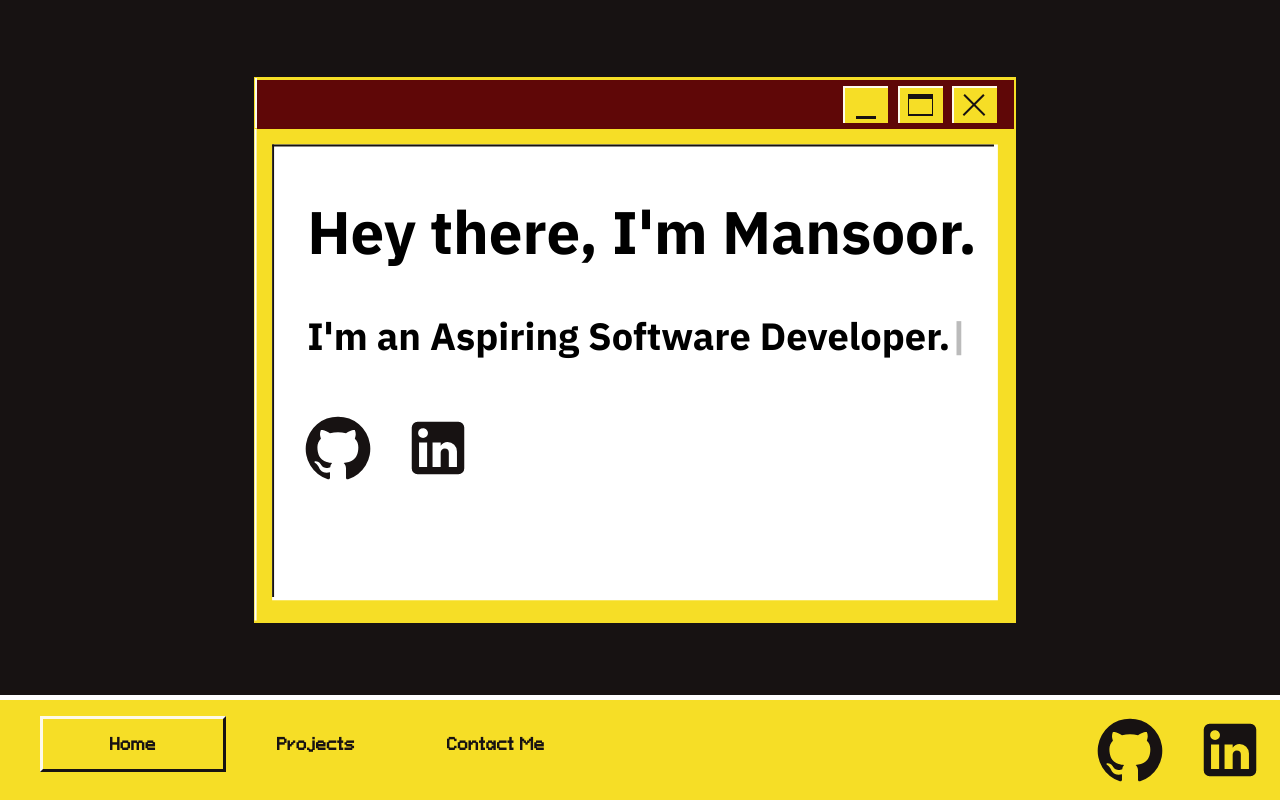
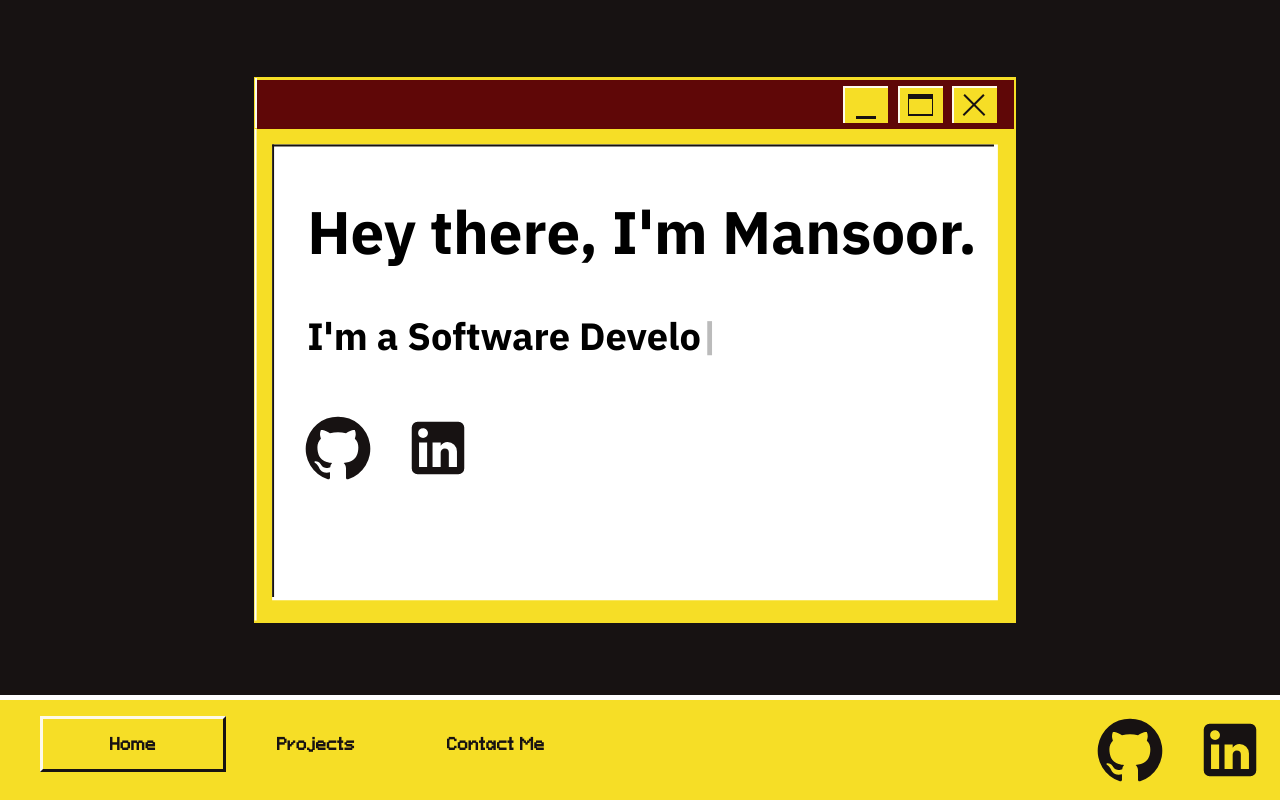
Before and after one commit to mansoorhu10/portfolio-website, a React (Create React App) app: page / in a window 1280 px wide. Shown: the top 800 px of the page. Built offline with nearby package versions, Linux system fonts and the light colour scheme; no server answers.

Commit message:
Updated Title.js

```diff
--- a/src/components/Title.js
+++ b/src/components/Title.js
@@ -53,7 +53,7 @@ const Title = () => {
                         <h1>Hey there, I'm Mansoor.</h1>
                         <h3><Typewriter
                             options={{
-                                strings: ["I'm an Aspiring Software Developer.", "I'm a Coffee Connoisseur.", "I Love Creating Things."],
+                                strings: ["I'm a Software Developer.", "I'm a Coffee Connoisseur.", "I Love Creating Things."],
                                 autoStart: true,
                                 loop: true,
                                 delay: 70,
```
